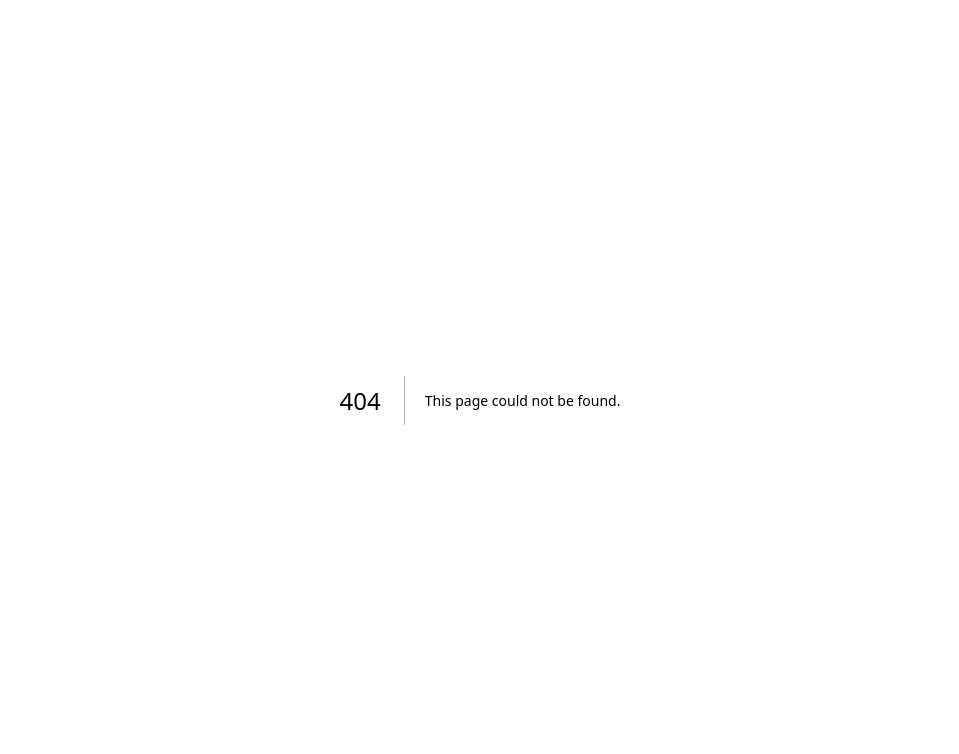
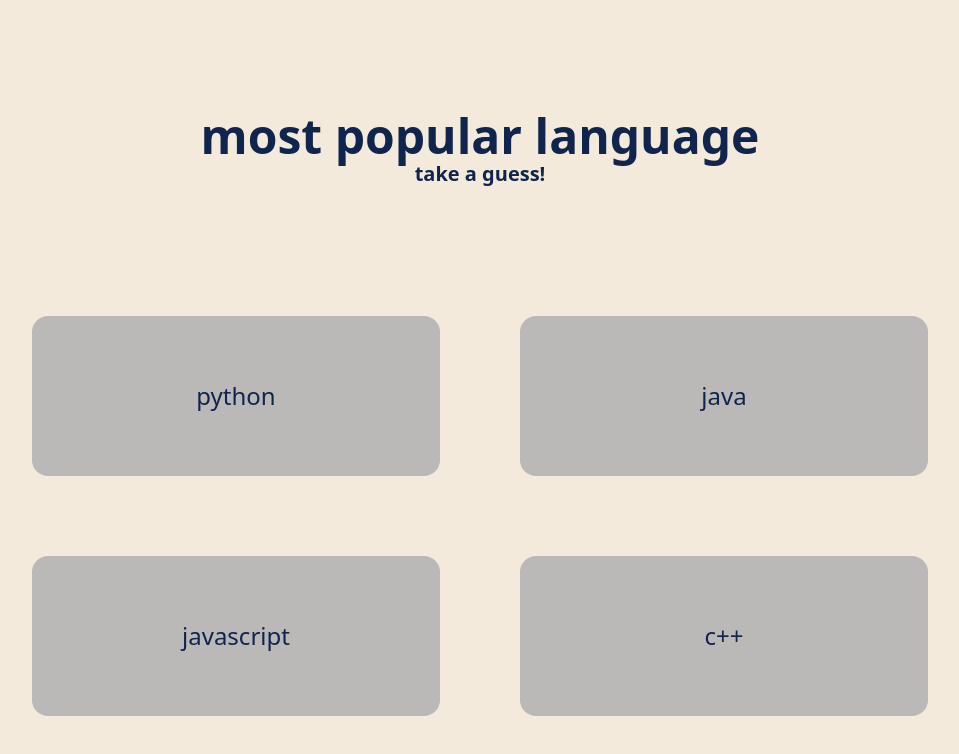
Before and after one commit to ysadamt/hackwrapr, a Next.js app: page /language in a window 1280 px wide. Before the commit this address had no page. Shown: the top 754 px of the page, without its empty margins (160-1119 px from the left). Built offline with nearby package versions, Linux system fonts and the light colour scheme.

Commit message:
language

```diff
--- /dev/null
+++ b/src/pages/language.js
@@ -0,0 +1,20 @@
+import Link from 'next/link'
+
+export default function Language() {
+    return (
+        <div className='pt-28 bg-[#F4EADB]'>
+            <div className='font-bold text-5xl text-[#10254E] text-center'>most popular language</div>
+            <div className='font-bold text-xl text-[#10254E] text-center'>take a guess!</div>
+
+      <div className='flex flex-col items-center justify-center'>
+            <div className='grid grid-cols-2 gap-20 content-center w-screen pt-32 pb-28 px-48'>
+                <Link href= "/" className='bg-[rgba(16,37,78,0.25)] h-40 p-16 w-full px-4 text-center text-[#10254E] rounded-2xl text-2xl'>python</Link>
+                <Link href= "/" className='bg-[rgba(16,37,78,0.25)] h-40 p-16 w-full px-4 text-center text-[#10254E] rounded-2xl text-2xl'>java</Link>
+                <Link href= "/" className='bg-[rgba(16,37,78,0.25)] h-40 p-16 w-full px-4 text-center text-[#10254E] rounded-2xl text-2xl'>javascript</Link>
+                <Link href= "/" className='bg-[rgba(16,37,78,0.25)] h-40 p-16 w-full px-4 text-center text-[#10254E] rounded-2xl text-2xl'>c++</Link>
+            </div>
+        </div>
+
+        </div>
+    )
+}
```
